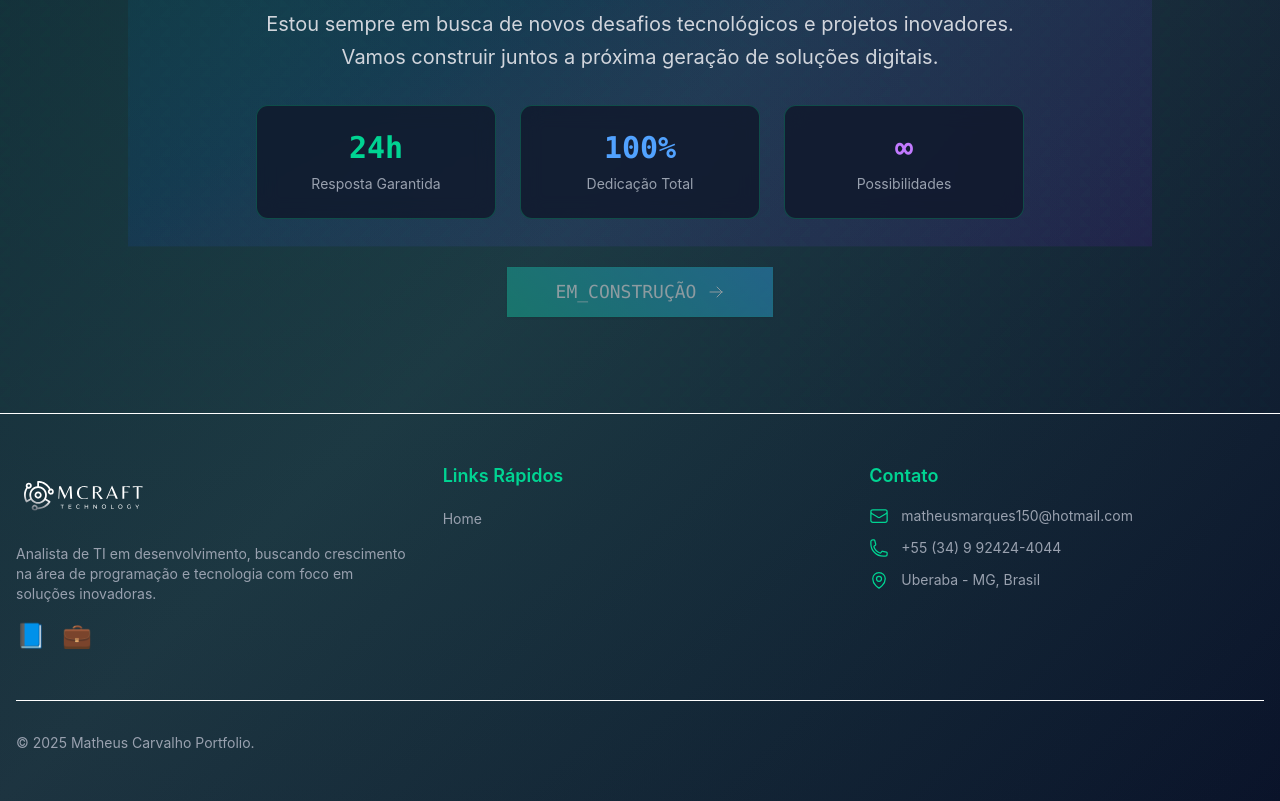
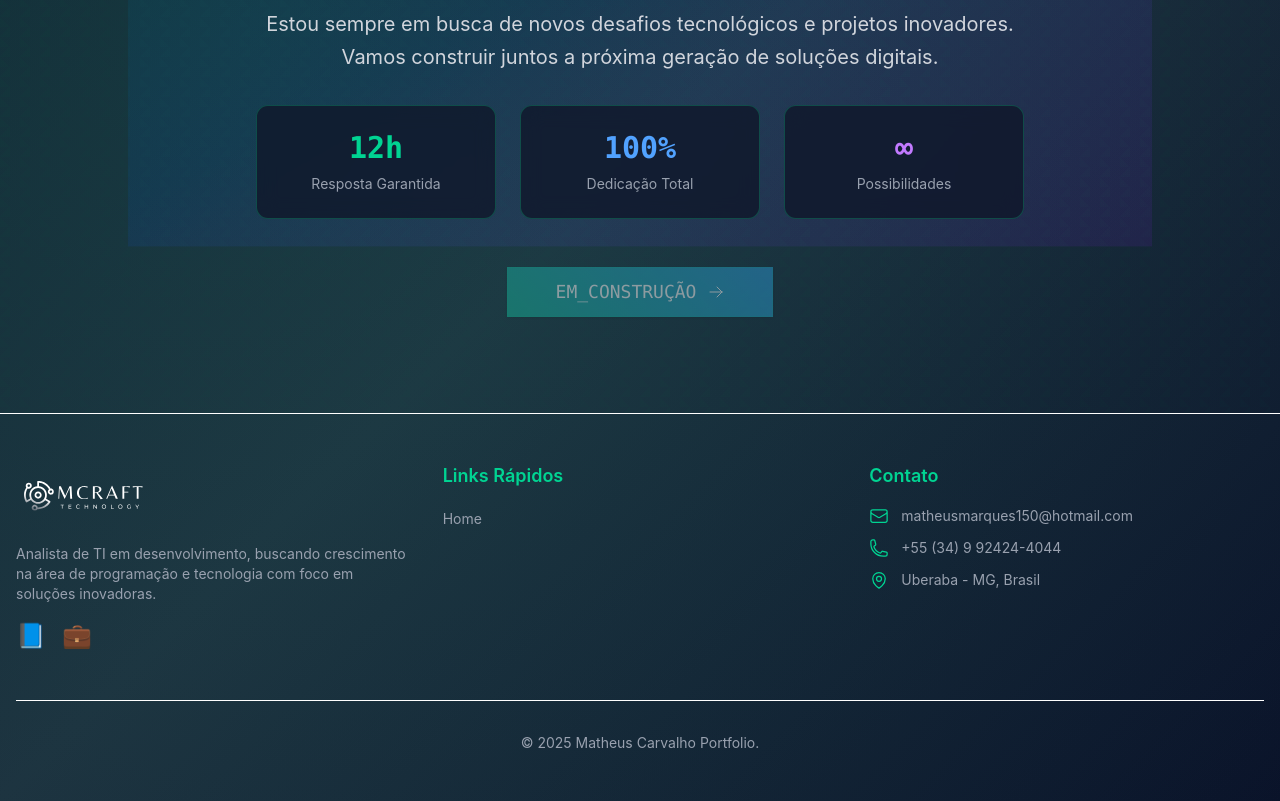
Before and after one commit to TheuSoft/site, a Next.js app: page / in a window 1280 px wide. Shown: the part 3040-3841 px from the top of the page. Built offline with nearby package versions, Linux system fonts and the light colour scheme.

Commit message:
Update: Favicon e ajustes

```diff
--- a/src/app/layout.tsx
+++ b/src/app/layout.tsx
@@ -8,7 +8,7 @@ import { ScrollProgress } from "@/components/ui/scroll-progress";
 
 export const metadata: Metadata = {
   metadataBase: new URL("https://mcraft-ti.vercel.app"),
-  title: "Portfolio - Analista de Sistemas e Suporte Técnico",
+  title: "MCraft - Analista de Sistemas e Suporte Técnico",
   description:
     "Portfolio profissional de analista de sistemas e suporte técnico especializado em soluções de TI, atendimento ao cliente, manutenção e infraestrutura.",
   keywords: [
--- a/src/app/page.tsx
+++ b/src/app/page.tsx
@@ -526,7 +526,7 @@ export default function Home() {
                   transition={{ delay: 0.5, type: "spring", stiffness: 200 }}
                   className="text-3xl font-bold text-emerald-400 font-mono mb-2"
                 >
-                  24h
+                  12h
                 </MotionDiv>
                 <div className="text-gray-400 text-sm">Resposta Garantida</div>
               </MotionDiv>
--- a/src/components/layout/footer.tsx
+++ b/src/components/layout/footer.tsx
@@ -98,9 +98,11 @@ export function Footer() {
         {/* Bottom Section */}
         <div className="mt-12 pt-8 border-t border-dark-800">
           <div className="flex flex-col md:flex-row justify-between items-center space-y-4 md:space-y-0">
-            <p className="text-gray-400 text-sm">
-              © {currentYear} Matheus Carvalho Portfolio.
-            </p>
+            <div className="w-full flex justify-center">
+              <p className="text-gray-400 text-sm text-center">
+                © {currentYear} Matheus Carvalho Portfolio.
+              </p>
+            </div>
             <div className="flex items-center space-x-2 text-gray-400 text-sm"></div>
           </div>
         </div>
```
Also changed, not shown: src/app/icon.svg.
